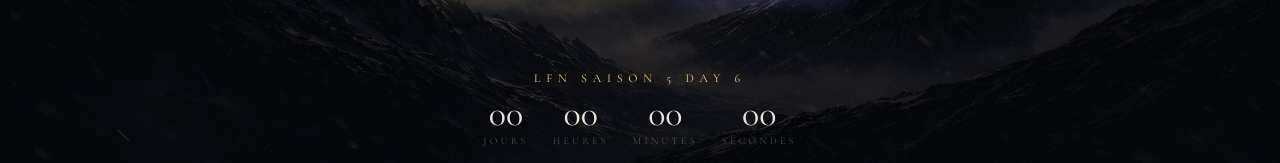
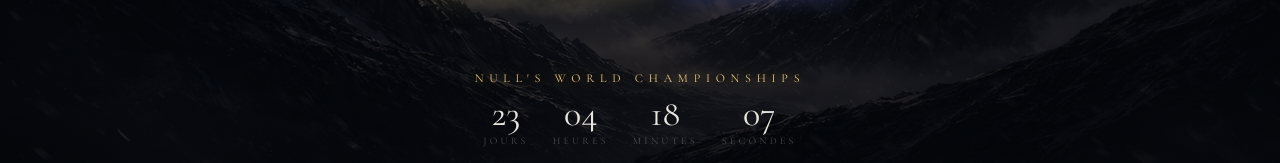
Before and after one commit to Prissme/Tiers-NB-Esport, a Next.js app: page / in a window 1280 px wide. Shown: the part 637-800 px from the top of the page. Built offline with nearby package versions, Linux system fonts and the light colour scheme; no server answers; a web font is replaced by a local one.

Commit message:
Update countdown targets for event details

```diff
--- a/app/components/CountdownTimer.tsx
+++ b/app/components/CountdownTimer.tsx
@@ -6,10 +6,10 @@ import type { Locale } from "../lib/i18n";
 const TARGETS = [
   {
     label: {
-      fr: "LFN SAISON 5 DAY 6",
-      en: "LFN SEASON 6 DAY 6",
+      fr: "NULL'S WORLD CHAMPIONSHIPS",
+      en: "NULL'S WORLD CHAMPIONSHIPS",
     },
-    timestamp: new Date("2026-04-25T20:00:00+02:00").getTime(),
+    timestamp: new Date("2026-10-24T16:00:00+02:00").getTime(),
   },
 ] as const;
 
```
